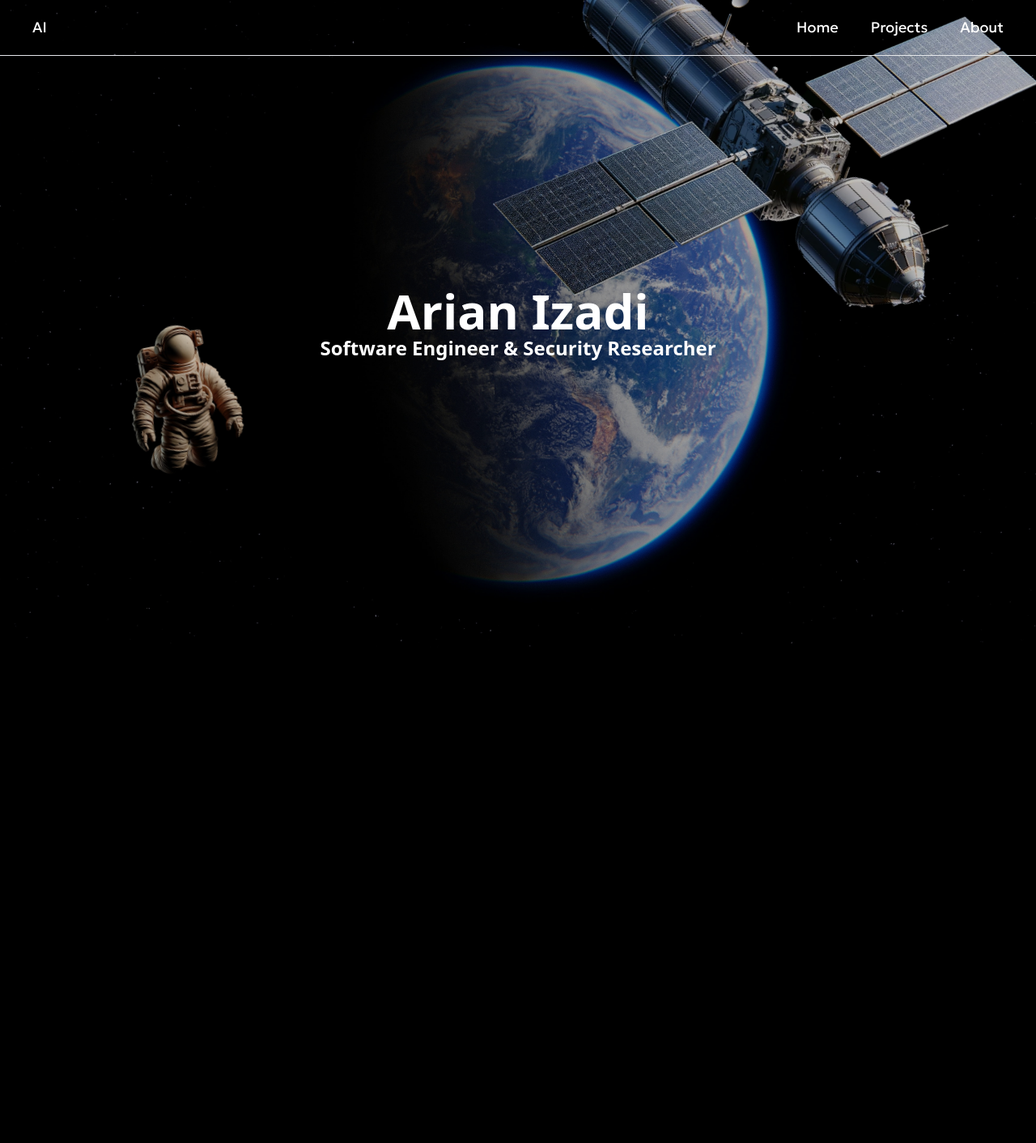
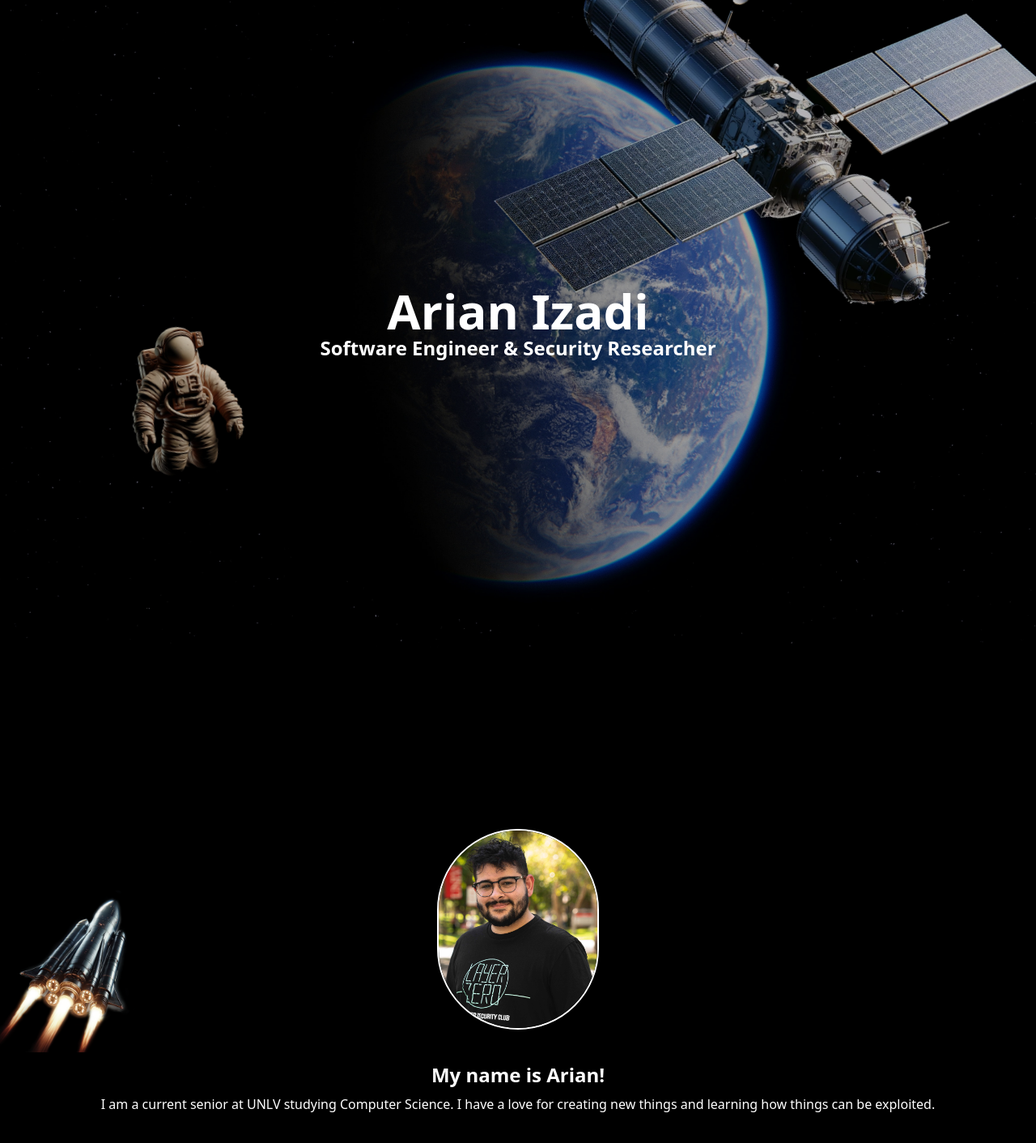
Before and after one commit to arianizadi/next-portfolio, a Next.js app: page / in a window 1280 px wide. Shown: the top 1412 px of the page at 81% size. Before the commit the page ends 800 px from the top, so only its background shows below. Built offline with nearby package versions, Linux system fonts and the light colour scheme.

Commit message:
Progress

```diff
--- /dev/null
+++ b/components/BasicIntro.tsx
@@ -0,0 +1,16 @@
+import Image from "next/image"
+
+export function BasicIntro() {
+  return (
+    <main>
+      <div className="bg-black h-screen flex flex-col justify-center items-center">
+        <img className="absolute left-0 h-[200px]" src="/spaceship.webp" alt="spaceship" />
+        <Image src="/arian_fa22.jpg" alt="Arian Izadi Portrait" width={200} height={200} className="rounded-full border-2 border-white" />
+        <div className="text-white text-center pt-10 px-2">
+          <h1 className="text-2xl font-bold">My name is Arian!</h1>
+          <p className="pt-2">I am a current senior at UNLV studying Computer Science. I have a love for creating new things and learning how things can be exploited.</p>
+        </div>
+      </div>
+    </main>
+  )
+}
--- a/components/NavBar.tsx
+++ b/components/NavBar.tsx
@@ -5,15 +5,10 @@ const font = Geologica({ subsets: ['latin'] })
 
 export function NavBar() {
   return (
-    <main className={`flex justify-between text-center w-screen fixed items-center px-10 py-5 text-lg border-b ${font.className}`}>
-      <Link href='/' className="flex">
-        <p>A</p>
-        <p>I</p>
-      </Link>
+    <main className={`flex justify-center text-center w-screen fixed items-center px-10 py-5 text-lg ${font.className}`}>
       <div className="flex space-x-10">
-        <a href="#home">Home</a>
-        <a href='#projects'>Projects</a>
-        <a href='#about'>About</a>
+        {/* <Link href='/'>Home</Link> */}
+        {/* <Link href='#'>Projects</Link> */}
       </div>
     </main>
   )
--- a/next.config.js
+++ b/next.config.js
@@ -1,9 +1,6 @@
 /** @type {import('next').NextConfig} */
 const nextConfig = {
   reactStrictMode: true,
-  images: {
-    domains: ['images.unsplash.com'],
-  },
 }
 
 module.exports = nextConfig
--- a/pages/index.tsx
+++ b/pages/index.tsx
@@ -1,6 +1,8 @@
+import Head from 'next/head'
+
 import { NavBar } from "@/components/NavBar"
 import { Hero } from "@/components/Hero"
-import Head from 'next/head'
+import { BasicIntro } from "@/components/BasicIntro"
 
 export default function Home() {
   return (
@@ -12,6 +14,7 @@ export default function Home() {
       </Head>
       <NavBar />
       <Hero />
+      <BasicIntro />
     </main>
   )
 }
```
Also changed, not shown: public/spaceship.webp (added).
